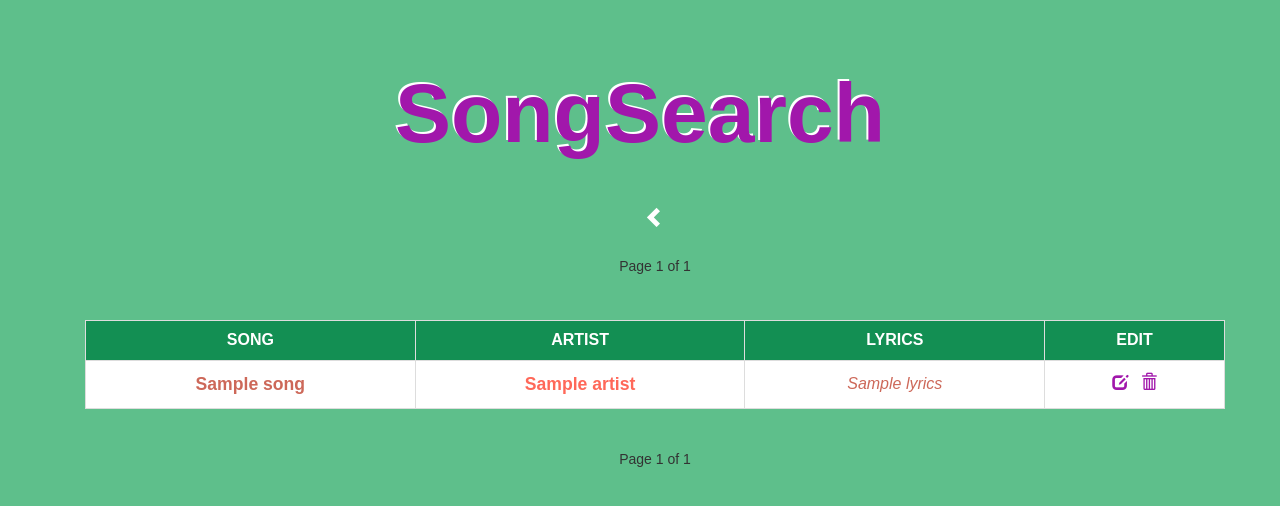
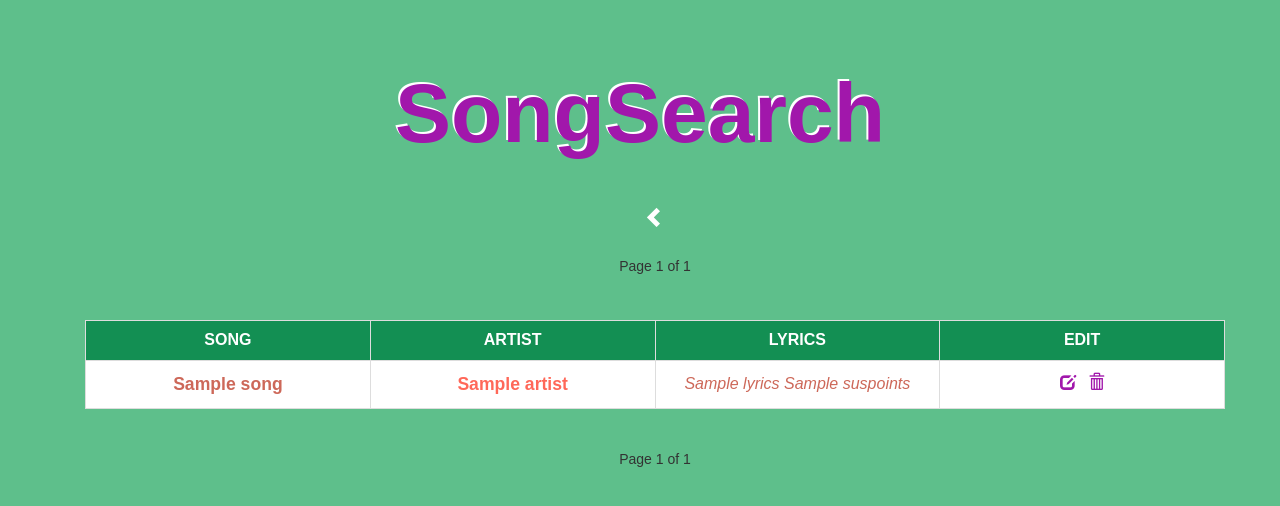
Before and after one commit to gabits/song-search, a Django app: template song_search/songs/templates/manage.html in a window 1280 px wide. Shown: the top 506 px of the page. Run offline with Django 3.2, Linux system fonts and the light colour scheme; the template is opened without the code that fills it: most values are stand-ins (such as "Sample title", 1, 10 or a date in 2020); parts of the project's set-up code (start-up, migrations or seed data) failed here and were passed over; some libraries are stand-ins or nearby versions; some web fonts are replaced.

Commit message:
More lyrics displayed with hover

```diff
--- a/song_search/songs/static/style.css
+++ b/song_search/songs/static/style.css
@@ -67,7 +67,9 @@ a, a:hover, a:focus {
 table {
     margin-top: 1.5em;
     color: #cd6859;
+    table-layout: fixed;
 }
+
 
 td {
     text-align: center;
@@ -90,25 +92,25 @@ table td {
      padding: 1%;
 }
 
-#song-songname, #song-artist {
+.song-songname, .song-artist {
     font-size: 1.1em;
     font-weight: 900;
 }
 
-#song-artist {
+.song-artist {
     color: #FF6859;
 }
 
-#song-lyrics {
+.song-lyrics {
     font-style: italic;
     font-weight: 200;
 }
 
-#song-details {
+.song-details {
     min-width: 2em;
 }
 
-#song-details span {
+.song-details span {
     color: #FF6859;
 }
 
@@ -133,3 +135,11 @@ table td {
 .glyphicon-edit {
     padding-right: 0.5em;
 }
+
+.expanded-lyrics {
+    display: none;
+}
+
+.short-lyrics, .extended-lyrics, .suspension-points {
+    display: inblock;
+}
--- a/song_search/songs/templates/base.html
+++ b/song_search/songs/templates/base.html
@@ -1,5 +1,6 @@
 {% load staticfiles %}
 <link href="https://fonts.googleapis.com/css?family=Arsenal" rel="stylesheet">
+<script type="text/javascript" src="https://code.jquery.com/jquery-3.1.1.min.js"></script>
 
 <!DOCTYPE HTML>
 <html>
@@ -18,5 +19,6 @@
 </div>
 
 
+
 </body>
 </html>
--- a/song_search/songs/templates/manage.html
+++ b/song_search/songs/templates/manage.html
@@ -5,7 +5,6 @@
 
 <div class="container">
     <a href="/"><h5><span class="glyphicon glyphicon-chevron-left"></span></h5></a>
-
 
     <div class="pagination">
     <span class="step-links">
@@ -37,9 +36,13 @@
         </tr>
         {% for song in page_songs %}
         <tr>
-            <td id="song-songname">{{ song.song_name }}</td>
-            <td id="song-artist">{{ song.artist }}</td>
-            <td id="song-lyrics">{{ song.lyrics }}</td>
+            <td class="song-songname">{{ song.song_name }}</td>
+            <td class="song-artist">{{ song.artist }}</td>
+            <td class="song-lyrics">
+                <span class="short-lyrics">{{ song.lyrics }}</span>
+                <div class="expanded-lyrics">{{ song.exp_lyrics }}</div>
+                <span class="suspension-points">{{ song.suspoints }}</span>
+            </td>
             <td id="manage-song"><a href="../song-details?id={{ song.id }}" name="song_id" value="{{ song.id }}"><span
                     class="glyphicon glyphicon-edit"></span></a>
                 <a href="../song-details?id={{ song.id }}" name="song_id" value="{{ song.id }}"><span
@@ -73,5 +76,15 @@
 
 </div>
 
+<script>
+$( ".short-lyrics" ).mouseover(function() {
+    $( this ).siblings( ".expanded-lyrics" ).css("display", "inline")
+    });
+$( ".short-lyrics" ).mouseout(function() {
+    $( this ).siblings( ".expanded-lyrics" ).css("display", "none")
+    });
+
+
+</script>
 
 {% endblock %}
--- a/song_search/songs/templates/pagination.html
+++ /dev/null
@@ -1,4 +0,0 @@
-{% block c1 %}
-
-
-{% endblock %}
--- a/song_search/songs/views.py
+++ b/song_search/songs/views.py
@@ -123,11 +123,15 @@ def manage(request):
         if len(row.lyrics) <= 100:
             lyrics_preview = row.lyrics
         else:
-            lyrics_preview = str(row.lyrics[:100]) + '...'
+            lyrics_preview = str(row.lyrics[:80])
+            lyrics_expand = str(row.lyrics[:300])
+            suspoints = "..."
         song_dict = {
             'artist': row.artist,
             'song_name': row.song_name,
             'lyrics': lyrics_preview,
+            'exp_lyrics': lyrics_expand,
+            'suspoints': suspoints,
             'id': row.id,
         }
         all_page_songs.append(song_dict)
```
Also changed, not shown: song_search/songs/templates/results.html (+4 -4 lines).
